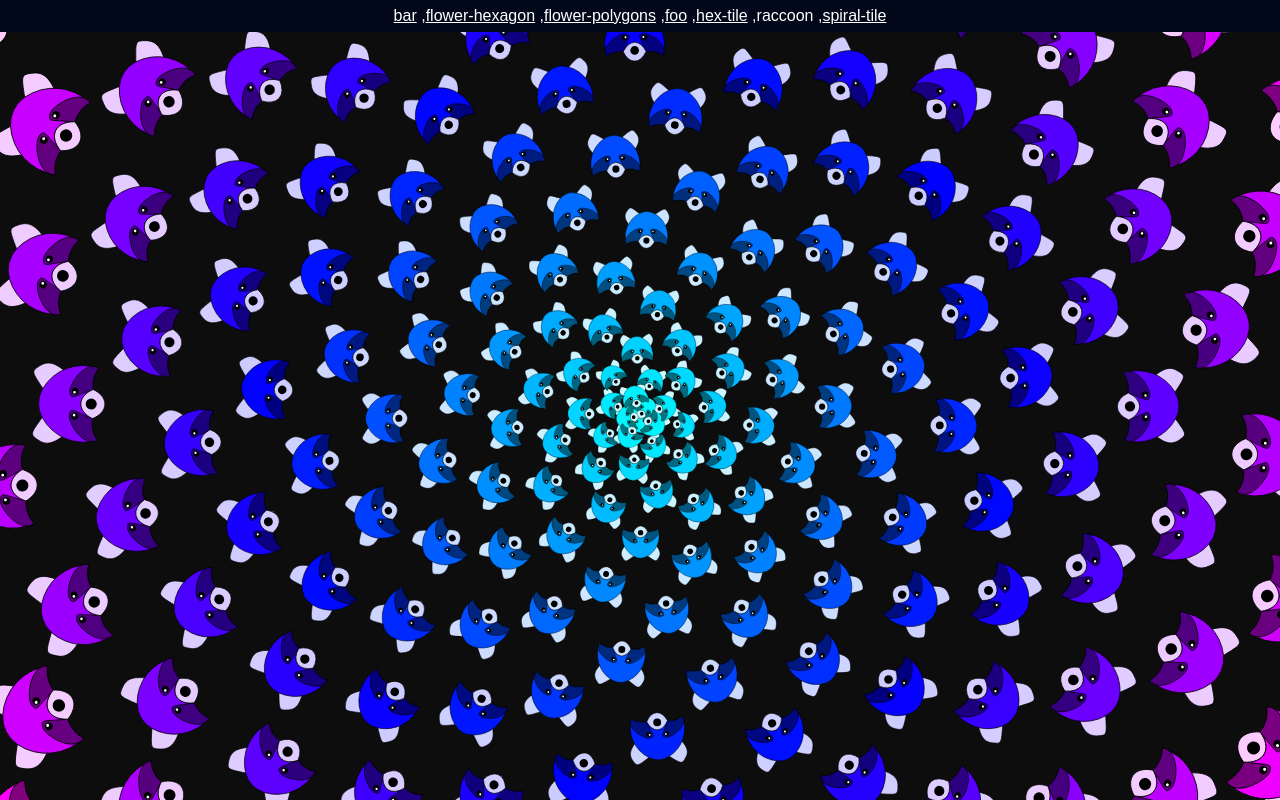
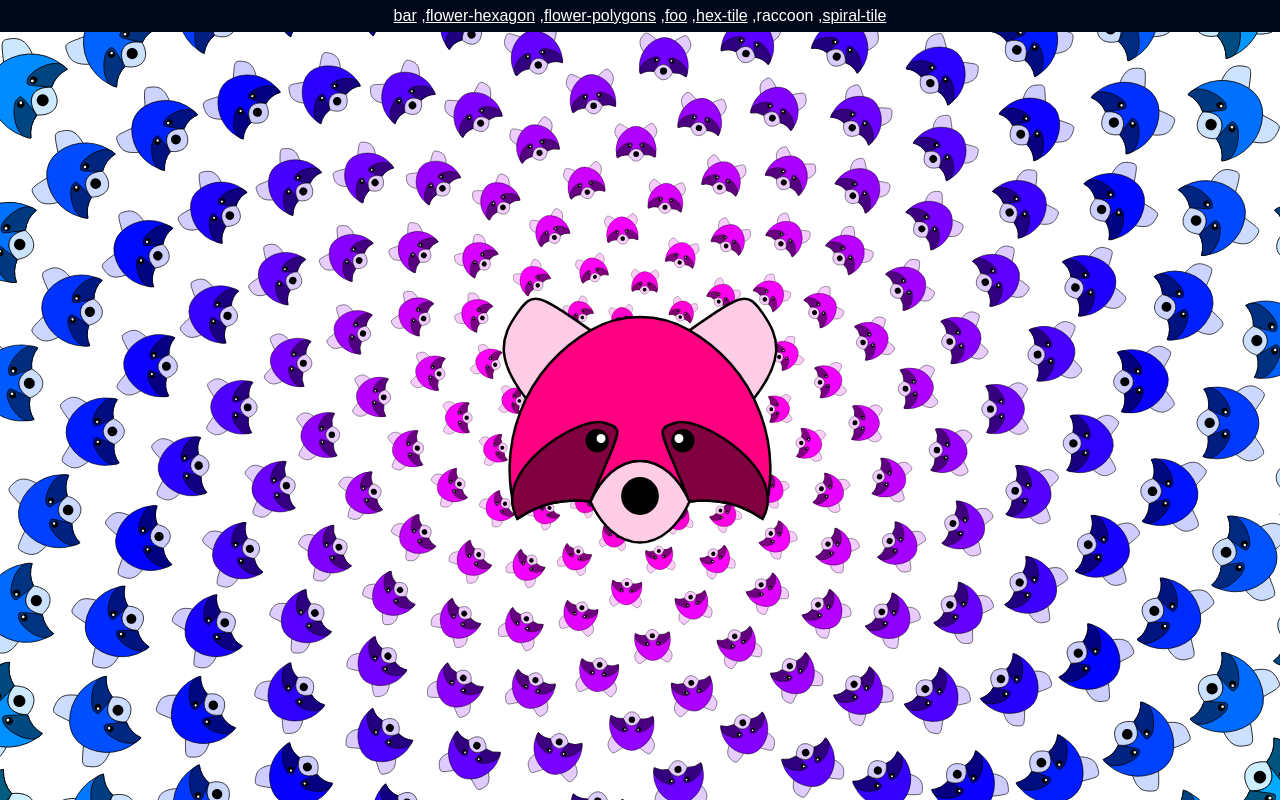
Before and after one commit to dopplerreflect/starts-with-a, a SvelteKit app: page /raccoon in a window 1280 px wide. Built offline with nearby package versions, Linux system fonts and the light colour scheme.

Commit message:
tweeks to raccoon spiral

```diff
--- a/src/routes/raccoon/+page.svelte
+++ b/src/routes/raccoon/+page.svelte
@@ -1,12 +1,15 @@
 <script lang="ts">
-	import { φ, radialPoint, radialPointString } from '$lib/geometry';
+	import { Φ, φ, radialPoint } from '$lib/geometry';
 	import { useSaveFile } from '$lib/save-svg';
 	import { onMount } from 'svelte';
 	import RaccoonFace from './raccoonFace.svelte';
-	const size = 4096;
-	let count = 360;
+	const size = 8092;
+	const count = 360;
 	const angles = [...Array(count).keys()].map((k) => k * (360 * φ));
-	console.log(angles);
+	const hues = { start: 330, end: 170 };
+	function hue(i: number) {
+		return hues.start - Math.abs(((hues.start - hues.end) / count) * i);
+	}
 	let svg: SVGSVGElement;
 	onMount(() => useSaveFile(svg));
 </script>
@@ -19,15 +22,15 @@
 >
 	<path
 		d={`M${-size / 2},${-size / 2}H${size / 2}V${size / 2}H${-size / 2}Z`}
-		fill="hsl(0, 0%, 5%)"
+		fill="hsl(0, 0%, 100%)"
 	/>
-	<!-- <RaccoonFace size={512} rotate={90} center={{ x: 100, y: 100 }} /> -->
 	{#each angles as a, i}
 		<RaccoonFace
-			size={i < 15 ? 100 : 100 + i * 1.25}
+			size={i < 15 ? size / 80.92 : size / 80.92 + i * (size / Φ ** 17.3)}
 			rotate={a + 90}
-			center={radialPoint(a, (size / count) * i)}
-			hue={180 + i / 1.75}
+			center={radialPoint(a, (size / 1.4 / count) * i)}
+			hue={hue(i)}
 		/>
 	{/each}
+	<RaccoonFace size={size / 4} rotate={0} center={{ x: 0, y: 0 }} hue={330} />
 </svg>
```
